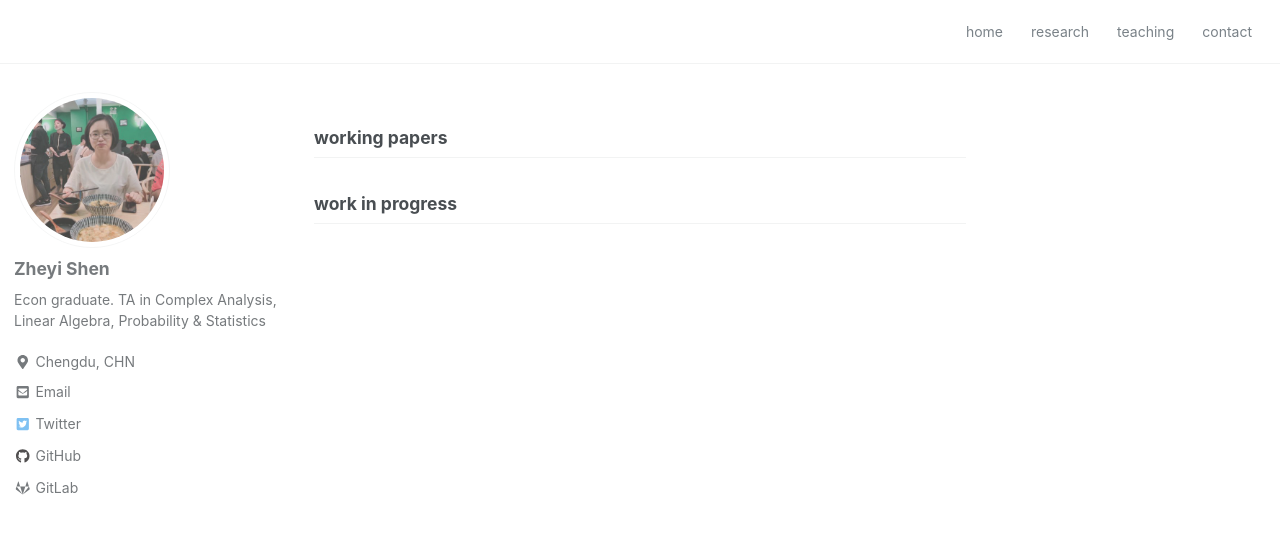
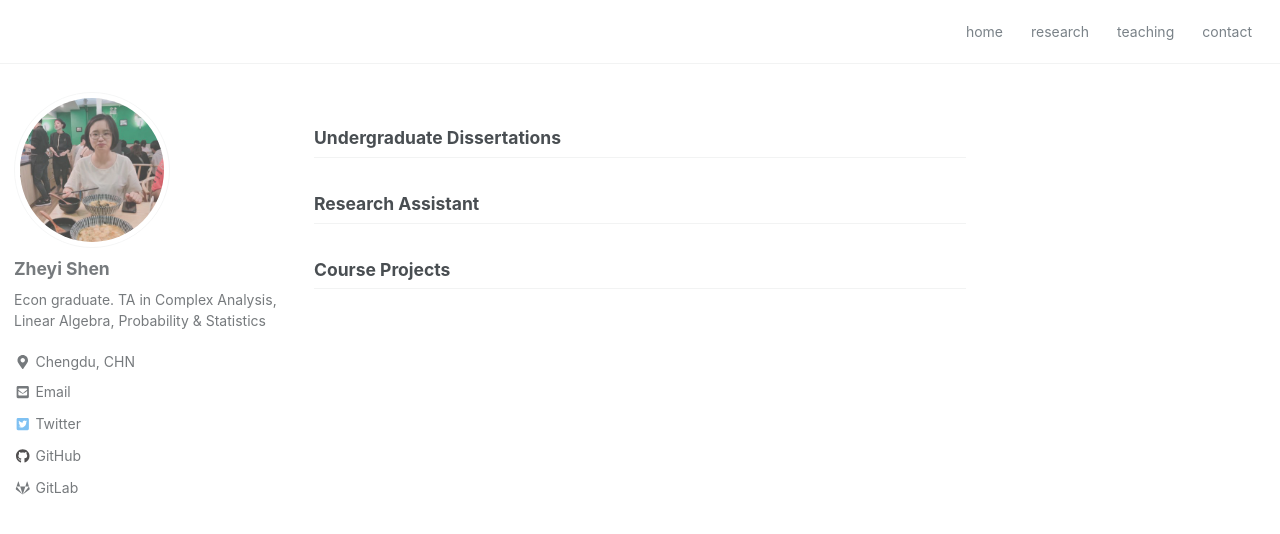
Before and after one commit to Zoey1102/Zoey1102.github.io, a Jekyll site: the page built from _pages/research.md, in a window 1280 px wide and 900 px high. Shown: the top 534 px of the window. Built offline with Jekyll 4.4.1, drawn with Linux system fonts in a browser that asks for light colours; nearby versions of some CDN libraries.

Commit message:
Update research.md

```diff
--- a/_pages/research.md
+++ b/_pages/research.md
@@ -3,8 +3,11 @@ title: research
 permalink: /research/
 ---
 
-## working papers
+## Undergraduate Dissertations
 
 
 
-## work in progress
+## Research Assistant
+
+
+## Course Projects
```
